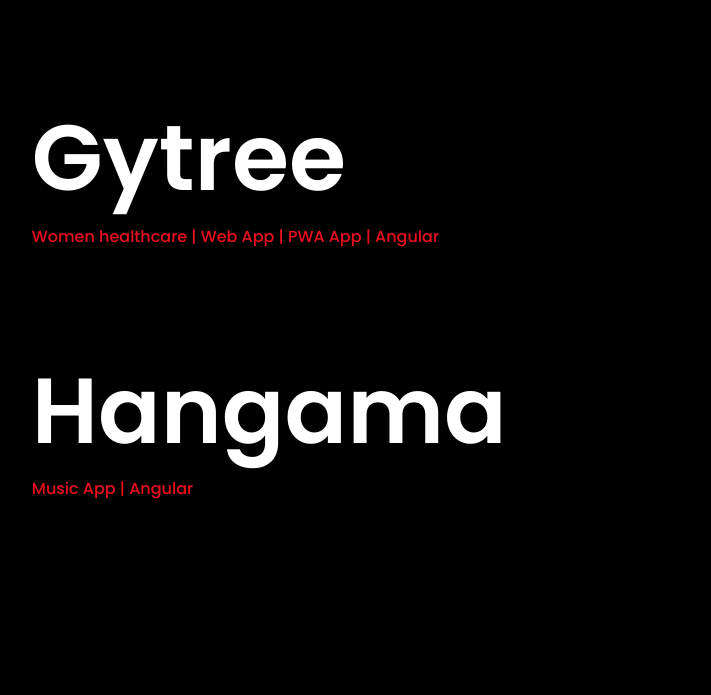
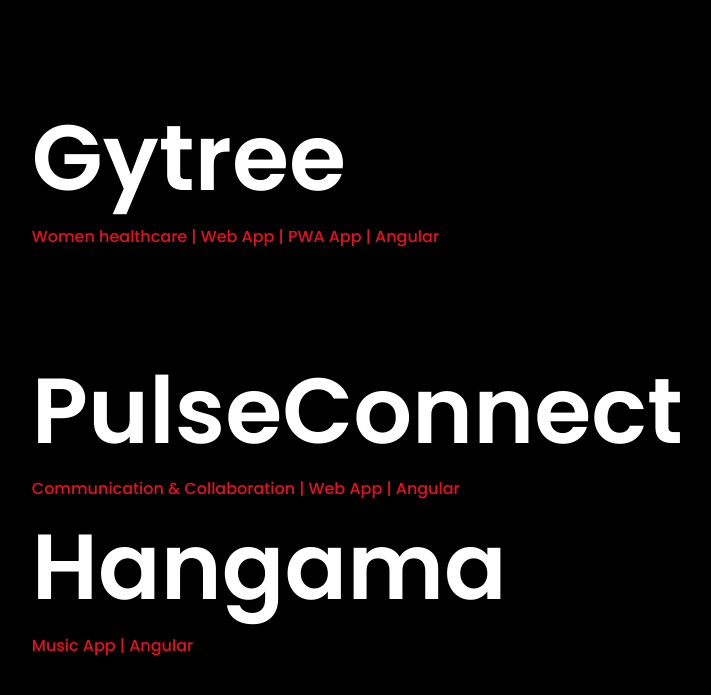
Before and after one commit to gaurangjani/Iamkhushhali, a plain HTML site: page pages/work.html in a window 1280 px wide. Shown: the part 692-1387 px from the top of the page, without its empty margins (161-872 px from the left). Drawn offline with nearby package versions, Linux system fonts and the light colour scheme.

Commit message:
Added_PulsConnect
Added Pulse Connect web link in Work page

```diff
--- a/pages/work.html
+++ b/pages/work.html
@@ -71,6 +71,12 @@
                     <p class="size-small text-color-red">Digital Game Generator | Web App | Angular</p>
                 </div>
             </a> -->
+            <a target="_blank" href="https://www.pulseconnect.io">
+                <div clas="on-hover-40 hide-text-block work-block">
+                    <h2 class="text-color-white">PulseConnect</h2>
+                    <p class="size-small text-color-red">Communication & Collaboration | Web App | Angular</p>
+                </div>
+            </a>
             <a target="_blank" href="https://www.hungama.com">
                 <div clas="on-hover-40 hide-text-block work-block">
                     <h2 class="text-color-white">Hangama</h2>
```
